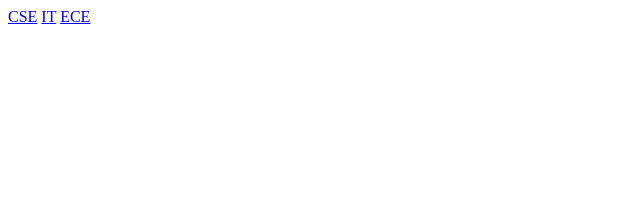
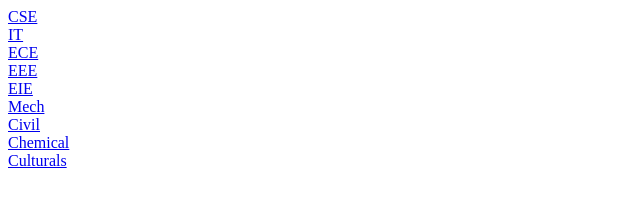
Before and after one commit to becevents/becevents.github.io, a plain HTML site: page index.html in a window 1280 px wide. Shown: the whole page, without its empty margins (0-640 px from the left). Drawn offline with Linux system fonts and the light colour scheme.

Commit message:
Update index.html

```diff
--- a/index.html
+++ b/index.html
@@ -1,8 +1,14 @@
 <!Doctype html>
 <html>
 <body>
-<a href="dept/cse">CSE</a>
-<a href="dept/it">IT</a>
-<a href="dept/ece">ECE</a>
+<a href="dept/cse">CSE</a><br>
+<a href="dept/it">IT</a><br>
+<a href="dept/ece">ECE</a><br>
+  <a href="dept/eee">EEE</a><br>
+  <a href="dept/eie">EIE</a><br>
+  <a href="dept/me">Mech</a><br>
+  <a href="dept/ce">Civil</a><br>
+  <a href="dept/che">Chemical</a><br>
+  <a href="dept/culturals">Culturals</a><br>
 </body>
 </html>
```
